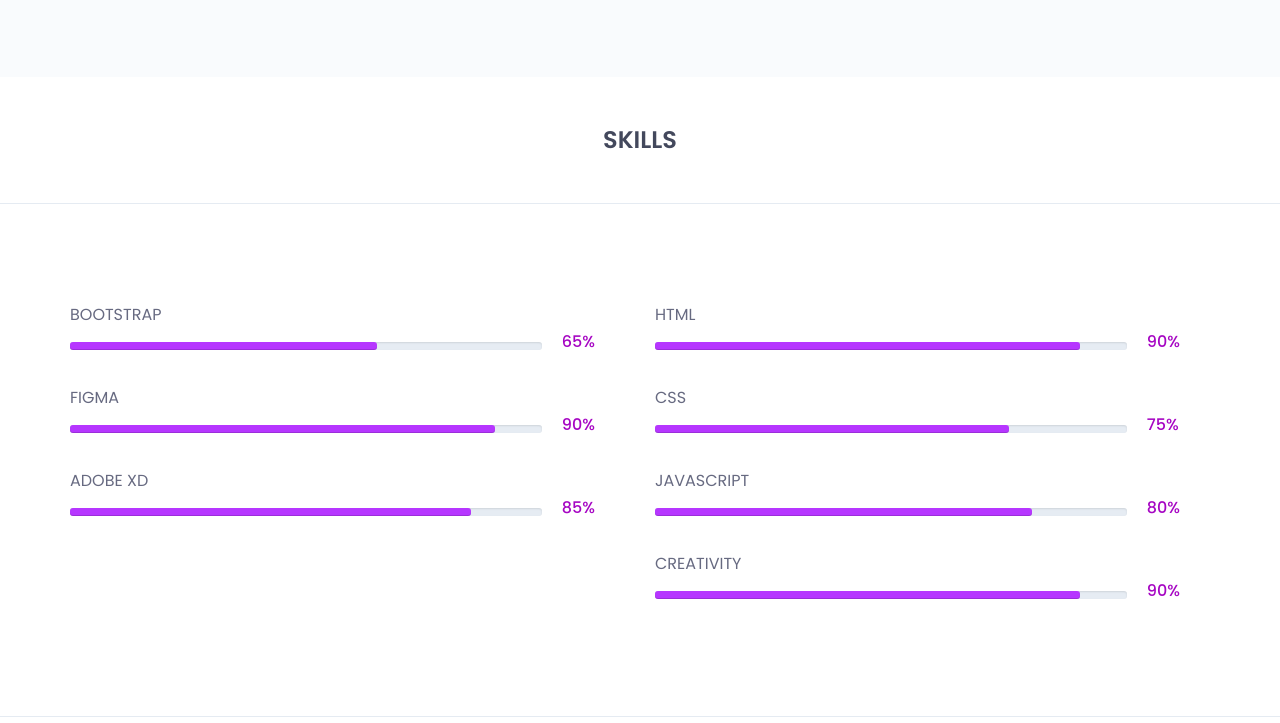
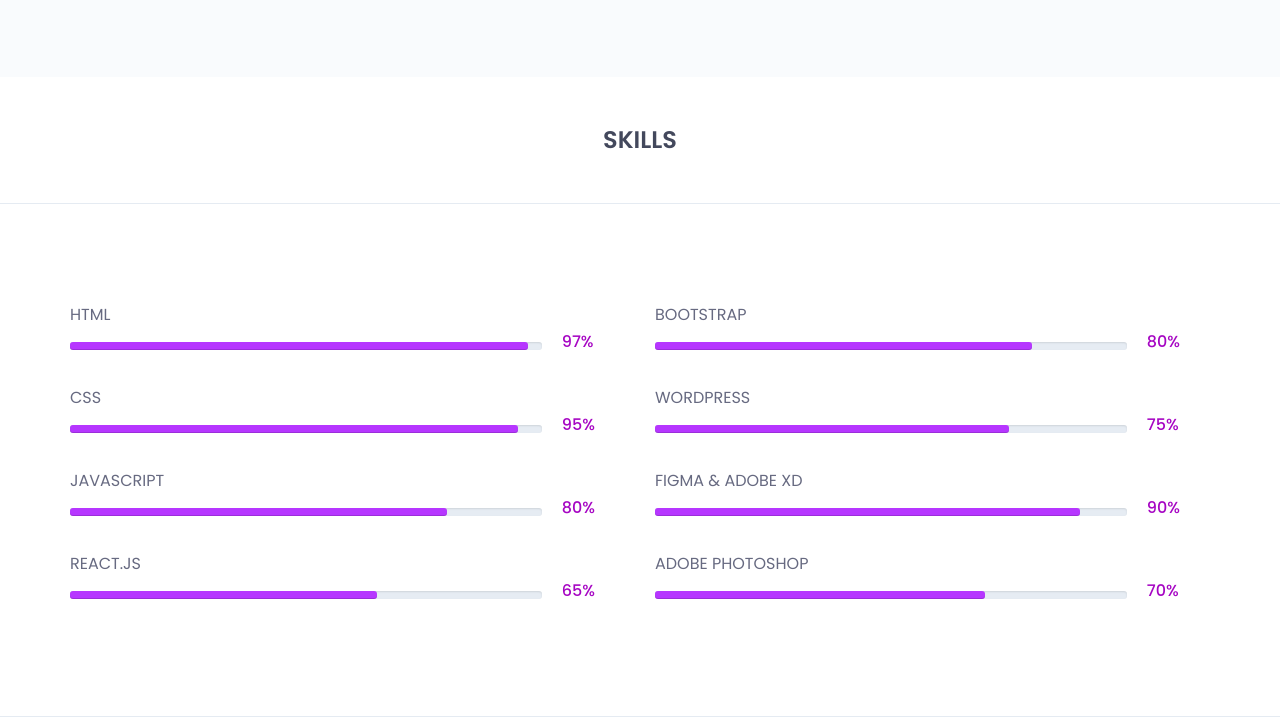
Before and after one commit to AteebX04/My-Portfolio, a plain HTML site: page index.html in a window 1280 px wide. Shown: the part 2074-2797 px from the top of the page. Drawn offline with nearby package versions, Linux system fonts and the light colour scheme.

Commit message:
updated 23 jan

```diff
--- a/index.html
+++ b/index.html
@@ -84,7 +84,7 @@
 					<div class="col-md-12 text-center">
 						<div class="header-text">
 							<h2>hi <span>,</span> i am <br> Ateeb  <br> Showkat <span>.</span>   </h2>
-							<p> web developer and ui/ux designer </p>
+							<p> Front-End web developer and ui/ux designer </p>
 							<a href="assets/download/CV_Ateeb.docx" download>download resume</a>
 						</div><!--/.header-text-->
 					</div><!--/.col-->
@@ -105,7 +105,7 @@
 						<div class="col-sm-6">
 							<div class="single-about-txt">
 								<h3>
-									I am a Professional Web Developer and UI/UX Designer.
+									I Am A Professional Front-End Web Developer & UI/UX Designer.
 								</h3>
 								<p>
 									A highly motivated and organized individual with expertise in both web development and UX design, actively pursuing an entry-level Web Developer position. Committed to contributing to the team's success and helping achieve the company's objectives through hard work, dedication, and a unique blend of design and development knowledge.
@@ -120,7 +120,7 @@
 									<div class="col-sm-4">
 										<div class="single-about-add-info">
 											<h3>email</h3>
-											<p>ateeb04,kat@gmail.com</p>
+											<p>ateeb04.kat@gmail.com</p>
 										</div>
 									</div>
 
@@ -129,7 +129,7 @@
 						</div>
 						<div class="col-sm-offset-1 col-sm-5">
 							<div class="single-about-img">
-								<img src="assets/images/about/profile_image.JPG" alt="profile_image">
+								<img src="assets/images/about/profile_image.jpg" alt="profile_image">
 								<div class="about-list-icon">
 									<ul>
 
@@ -239,7 +239,40 @@
 								<div class="single-skill-content">
 									<!-- /.barWrapper -->
 									<div class="barWrapper">
-										<span class="progressText">Bootstrap</span>
+										<span class="progressText">HTML</span>
+										<div class="single-progress-txt">
+											<div class="progress ">
+											   <div class="progress-bar" role="progressbar" aria-valuenow="97" aria-valuemin="10" aria-valuemax="100" style="">
+
+											   </div>
+											</div>
+											<h3>97%</h3>
+										</div>
+									</div><!-- /.barWrapper -->
+									<div class="barWrapper">
+										<span class="progressText">CSS</span>
+										<div class="single-progress-txt">
+											<div class="progress ">
+											   <div class="progress-bar" role="progressbar" aria-valuenow="95" aria-valuemin="10" aria-valuemax="100" style="">
+
+											   </div>
+											</div>
+											<h3>95%</h3>
+										</div>
+									</div><!-- /.barWrapper -->
+									<div class="barWrapper">
+										<span class="progressText">JavaScript</span>
+										<div class="single-progress-txt">
+											<div class="progress ">
+											   <div class="progress-bar" role="progressbar" aria-valuenow="80" aria-valuemin="10" aria-valuemax="100" style="">
+
+											   </div>
+											</div>
+											<h3>80%</h3>
+										</div>
+									</div>
+									<div class="barWrapper">
+										<span class="progressText">React.Js</span>
 										<div class="single-progress-txt">
 											<div class="progress ">
 											   <div class="progress-bar" role="progressbar" aria-valuenow="65" aria-valuemin="10" aria-valuemax="100" style="">
@@ -249,8 +282,34 @@
 											<h3>65%</h3>
 										</div>
 									</div><!-- /.barWrapper -->
+								</div>
+							</div>
+							<div class="col-md-6">
+								<div class="single-skill-content">
 									<div class="barWrapper">
-										<span class="progressText">FIGMA</span>
+										<span class="progressText">Bootstrap </span>
+										<div class="single-progress-txt">
+											<div class="progress ">
+												<div class="progress-bar" role="progressbar" aria-valuenow="80" aria-valuemin="10" aria-valuemax="100" style="">
+
+												</div>
+											</div>
+											<h3>80%</h3>
+										</div>
+									</div><!-- /.barWrapper -->
+									<div class="barWrapper">
+										<span class="progressText">WordPress </span>
+										<div class="single-progress-txt">
+											<div class="progress ">
+											   <div class="progress-bar" role="progressbar" aria-valuenow="75" aria-valuemin="10" aria-valuemax="100" style="">
+
+											   </div>
+											</div>
+											<h3>75%</h3>
+										</div>
+									</div><!-- /.barWrapper -->
+									<div class="barWrapper">
+										<span class="progressText">Figma & Adobe XD</span>
 										<div class="single-progress-txt">
 											<div class="progress ">
 											   <div class="progress-bar" role="progressbar" aria-valuenow="90" aria-valuemin="10" aria-valuemax="100" style="">
@@ -261,62 +320,14 @@
 										</div>
 									</div><!-- /.barWrapper -->
 									<div class="barWrapper">
-										<span class="progressText">Adobe XD</span>
+										<span class="progressText"> Adobe PhotoShop</span>
 										<div class="single-progress-txt">
 											<div class="progress ">
-											   <div class="progress-bar" role="progressbar" aria-valuenow="85" aria-valuemin="10" aria-valuemax="100" style="">
+											   <div class="progress-bar" role="progressbar" aria-valuenow="70" aria-valuemin="10" aria-valuemax="100" style="">
 
 											   </div>
 											</div>
-											<h3>85%</h3>
-										</div>
-									</div><!-- /.barWrapper -->
-								</div>
-							</div>
-							<div class="col-md-6">
-								<div class="single-skill-content">
-									<div class="barWrapper">
-										<span class="progressText">html </span>
-										<div class="single-progress-txt">
-											<div class="progress ">
-												<div class="progress-bar" role="progressbar" aria-valuenow="90" aria-valuemin="10" aria-valuemax="100" style="">
-
-												</div>
-											</div>
-											<h3>90%</h3>
-										</div>
-									</div><!-- /.barWrapper -->
-									<div class="barWrapper">
-										<span class="progressText">css </span>
-										<div class="single-progress-txt">
-											<div class="progress ">
-											   <div class="progress-bar" role="progressbar" aria-valuenow="75" aria-valuemin="10" aria-valuemax="100" style="">
-
-											   </div>
-											</div>
-											<h3>75%</h3>
-										</div>
-									</div><!-- /.barWrapper -->
-									<div class="barWrapper">
-										<span class="progressText">Javascript</span>
-										<div class="single-progress-txt">
-											<div class="progress ">
-											   <div class="progress-bar" role="progressbar" aria-valuenow="80" aria-valuemin="10" aria-valuemax="100" style="">
-
-											   </div>
-											</div>
-											<h3>80%</h3>
-										</div>
-									</div><!-- /.barWrapper -->
-									<div class="barWrapper">
-										<span class="progressText"> creativity</span>
-										<div class="single-progress-txt">
-											<div class="progress ">
-											   <div class="progress-bar" role="progressbar" aria-valuenow="90" aria-valuemin="10" aria-valuemax="100" style="">
-
-											   </div>
-											</div>
-											<h3>90%</h3>
+											<h3>70%</h3>
 										</div>
 									</div><!-- /.barWrapper -->
 								</div>
@@ -566,7 +577,7 @@
 						<div class="col-md-offset-1 col-md-5 col-sm-6">
 							<div class="single-contact-box">
 								<div class="contact-form">
-									<form>
+									<form action="https://formspree.io/f/{form_id}" method="post">
 										<div class="row">
 											<div class="col-sm-6 col-xs-12">
 												<div class="form-group">
```
Also changed, not shown: 1 other file.
